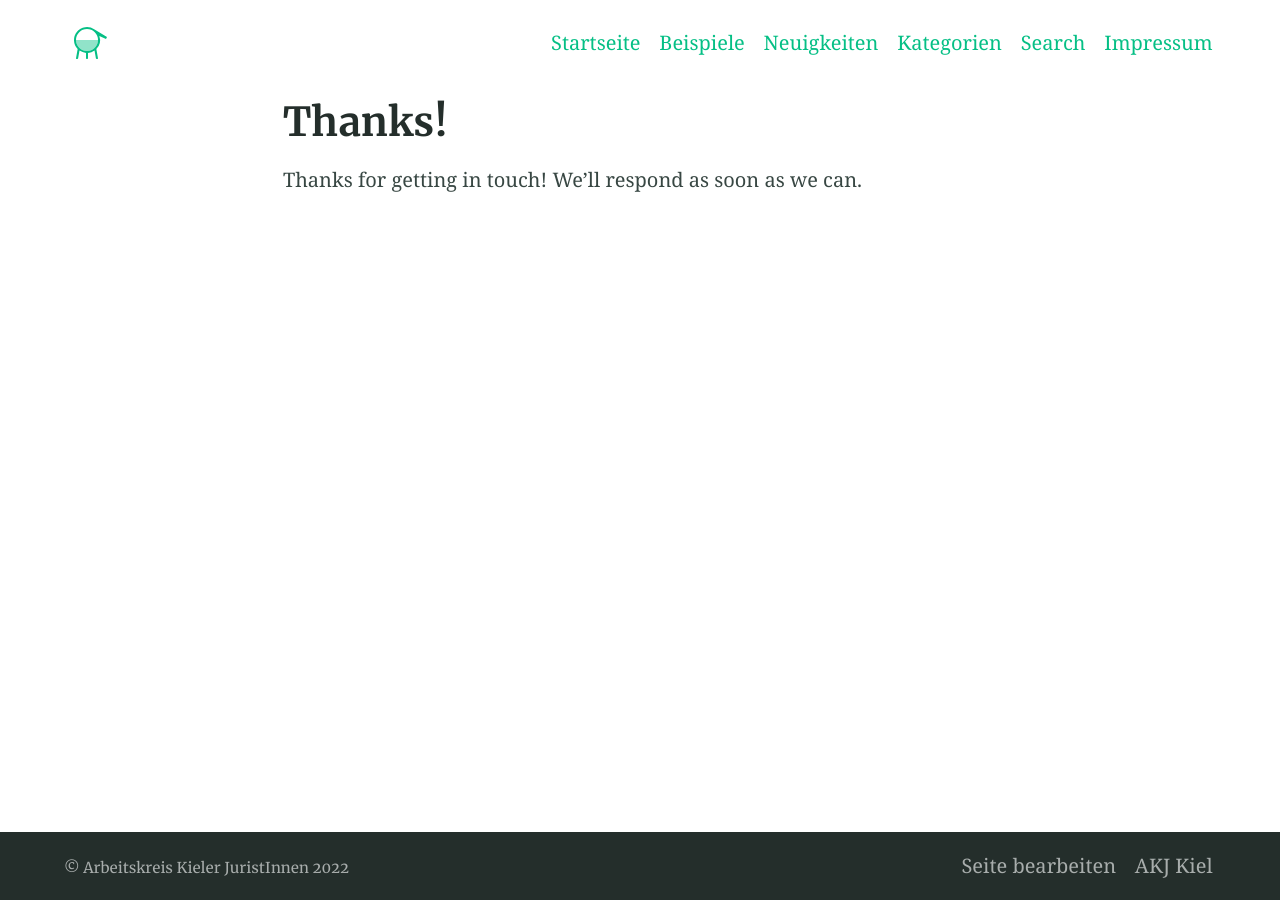
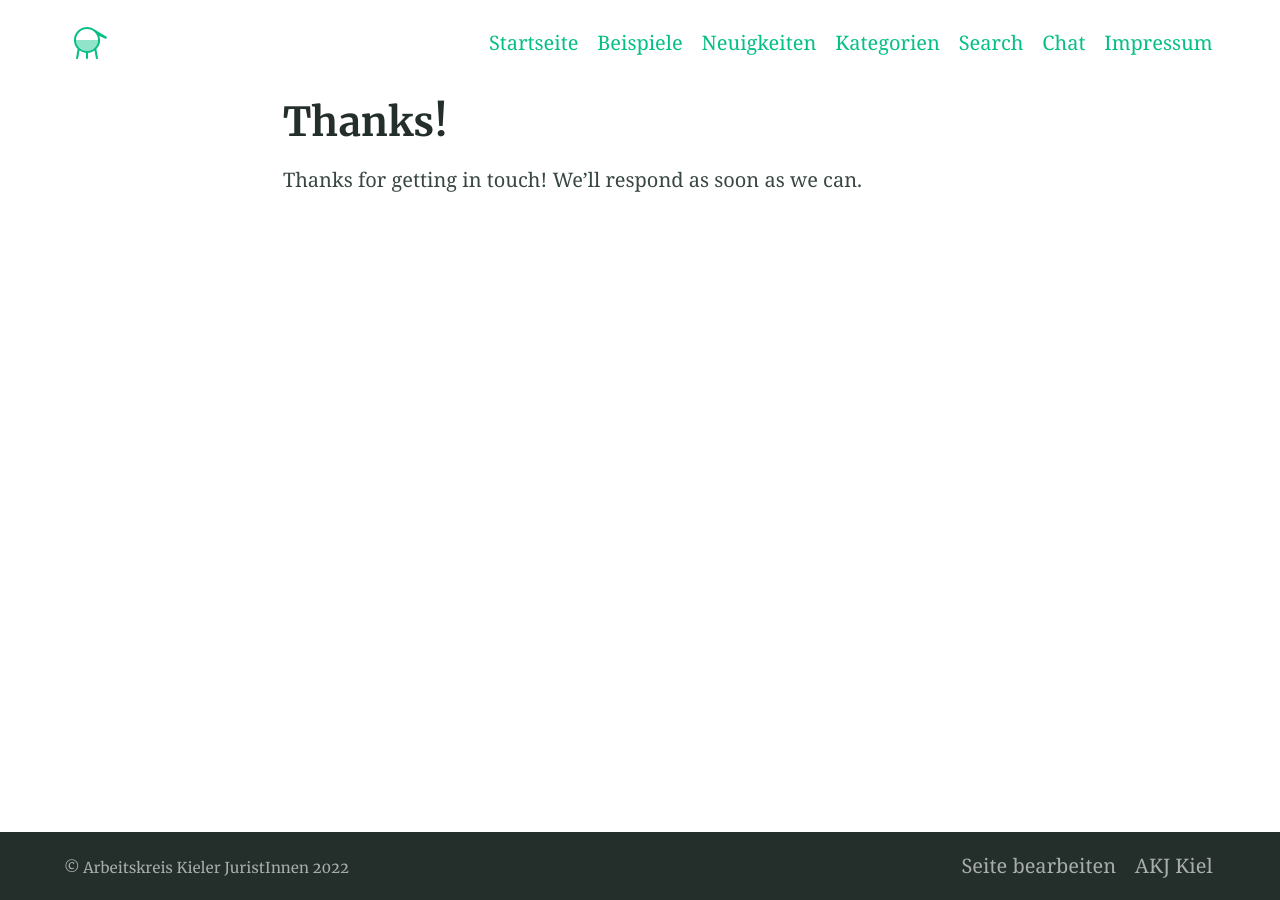
Before and after one commit to RincewindWizzard/website-akj, a Jekyll site: the page built from thanks.md, in a window 1280 px wide. Built offline with Jekyll 4.4.1, drawn with Linux system fonts in a browser that asks for light colours.

Commit message:
chat eingeführt

```diff
--- a/_config.yml
+++ b/_config.yml
@@ -132,6 +132,8 @@ navigation_header:
   url: /categories/
 - title: Search
   url: /search/
+- title: Chat
+  url: https://element.io/get-started
 - title: Impressum
   url: /impressum/
 
```
